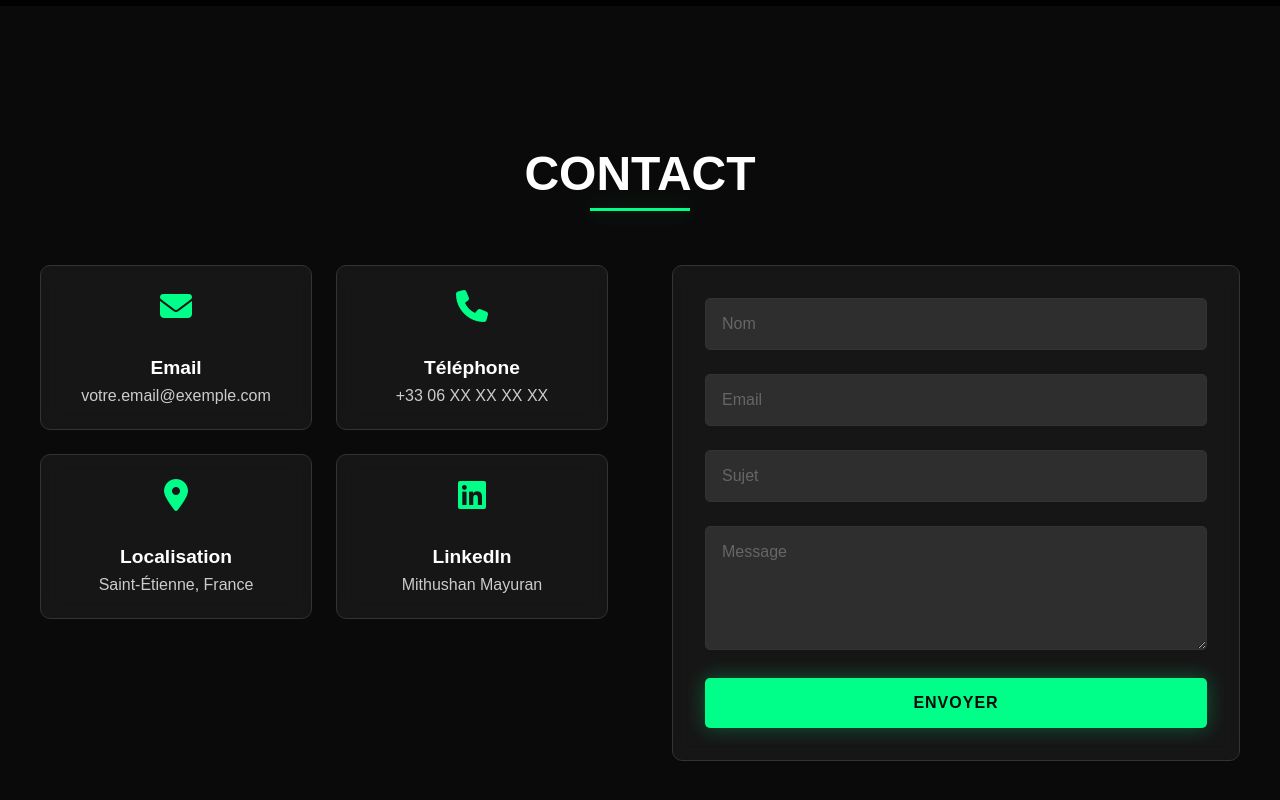
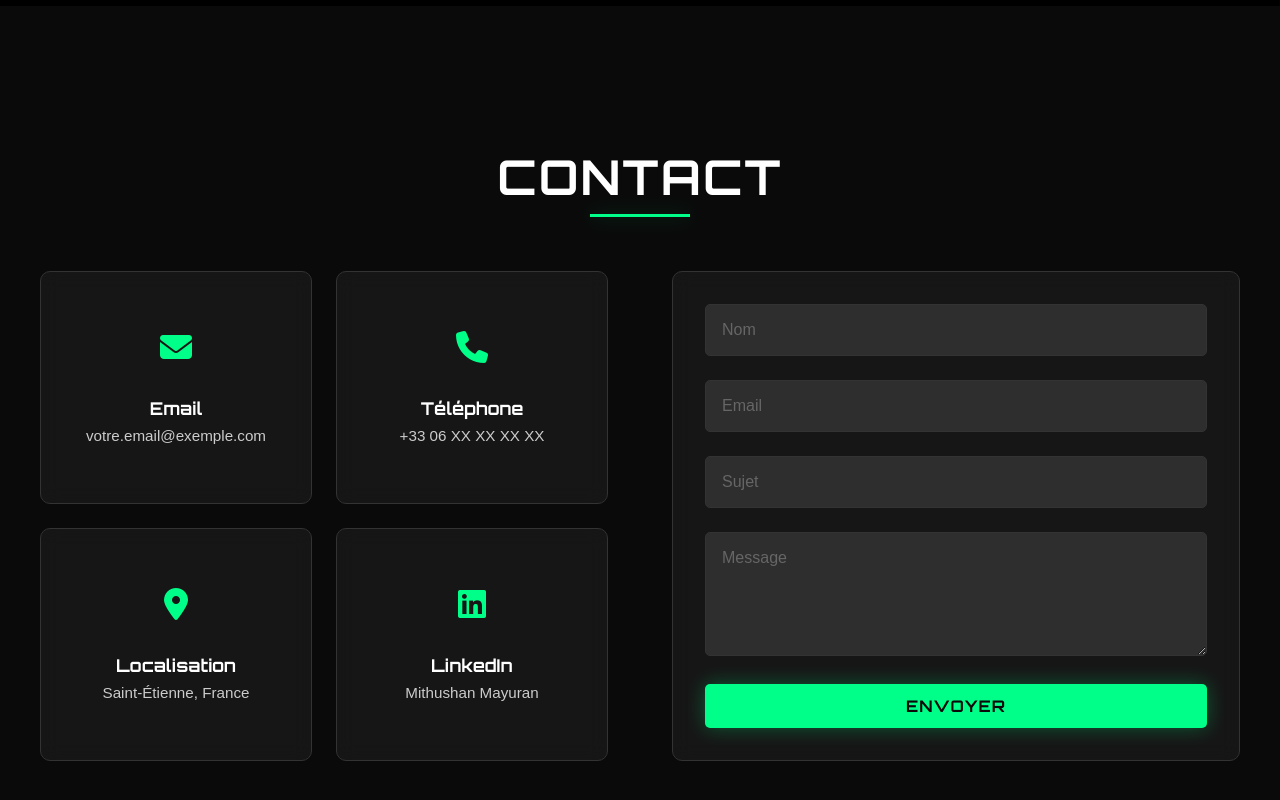
Before and after one commit to Ztarzan/Site-TEST, a plain HTML site: page index.html in a window 1280 px wide. Shown: the part 1523-2323 px from the top of the page. Drawn offline with nearby package versions, Linux system fonts and the light colour scheme.

Commit message:
contact 2

```diff
--- a/index.html
+++ b/index.html
@@ -4,6 +4,7 @@
     <meta charset="UTF-8">
     <meta name="viewport" content="width=device-width, initial-scale=1.0">
     <link rel="stylesheet" href="https://cdnjs.cloudflare.com/ajax/libs/font-awesome/6.4.0/css/all.min.css">
+    <link href="https://fonts.googleapis.com/css2?family=Orbitron:wght@500;700;900&family=Roboto:wght@300;400;500;700&display=swap" rel="stylesheet">
     <title>Mon site</title>
     <link rel="stylesheet" href="style.css">
 
--- a/style.css
+++ b/style.css
@@ -374,10 +374,9 @@ body {
 
 
 /* =========================================
-   SECTION CONTACT (EXACTEMENT COMME SAMIR)
+   SECTION CONTACT (TAILLE ÉGALE + STYLE SAMIR)
    ========================================= */
 
-/* Fond noir pleine largeur qui masque les étoiles et formules */
 .contact {
     width: 100%;
     background-color: #0a0a0a;
@@ -386,15 +385,15 @@ body {
     z-index: 2;
 }
 
-/* Conteneur centré de Samir */
 .contact .container {
     max-width: 1200px;
     margin: 0 auto;
     padding: 0 20px;
 }
 
-/* Titre CONTACT en blanc avec soulignement vert fluo */
+/* Titre CONTACT avec la police Orbitron et l'effet néon de Samir */
 .contact .section-title {
+    font-family: 'Orbitron', monospace;
     font-size: 3rem;
     font-weight: 700;
     text-align: center;
@@ -402,8 +401,10 @@ body {
     color: #ffffff;
     position: relative;
     text-transform: uppercase;
+    letter-spacing: 2px;
 }
 
+/* Barre vert fluo de 100px sous CONTACT */
 .contact .section-title::after {
     content: '';
     position: absolute;
@@ -416,19 +417,21 @@ body {
     box-shadow: 0 0 20px rgba(0, 255, 136, 0.3);
 }
 
-/* Grille principale : Cartes à gauche, Formulaire à droite */
+/* Deux colonnes de même largeur (1fr 1fr) et de même hauteur (stretch) */
 .contact-content {
     display: grid;
     grid-template-columns: 1fr 1fr;
     gap: 4rem;
-    align-items: start;
+    align-items: stretch; /* Force la gauche et la droite à avoir la même hauteur */
 }
 
-/* Grille 2x2 pour les 4 cartes de gauche */
+/* Grille 2x2 à gauche qui s'étire sur toute la hauteur du formulaire */
 .contact-info {
     display: grid;
     grid-template-columns: 1fr 1fr;
+    grid-template-rows: 1fr 1fr; /* Étire les 2 lignes de cartes équitablement */
     gap: 1.5rem;
+    height: 100%;
 }
 
 .contact-card {
@@ -439,6 +442,11 @@ body {
     text-align: center;
     transition: all 0.3s ease;
     backdrop-filter: blur(10px);
+    /* Centre parfaitement l'icône et le texte au milieu de chaque carte étirée */
+    display: flex;
+    flex-direction: column;
+    justify-content: center;
+    align-items: center;
 }
 
 .contact-card:hover {
@@ -454,14 +462,16 @@ body {
 }
 
 .contact-card h3 {
+    font-family: 'Orbitron', monospace;
     color: #ffffff;
     margin-bottom: 0.5rem;
-    font-size: 1.2rem;
+    font-size: 1.1rem;
 }
 
 .contact-card p {
     color: #cccccc;
     margin: 0;
+    font-size: 0.95rem;
 }
 
 /* Bloc Formulaire à droite */
@@ -471,6 +481,16 @@ body {
     border-radius: 10px;
     border: 1px solid #333333;
     backdrop-filter: blur(10px);
+    display: flex;
+    flex-direction: column;
+    justify-content: space-between;
+}
+
+.contact-form form {
+    display: flex;
+    flex-direction: column;
+    height: 100%;
+    justify-content: space-between;
 }
 
 .form-group {
@@ -503,14 +523,15 @@ body {
     color: #666666;
 }
 
-/* Bouton Envoyer de Samir */
+/* Bouton Envoyer style Samir */
 .contact-form .btn-primary {
     width: 100%;
-    padding: 1rem 2rem;
+    padding: 12px 30px;
     background: #00ff88;
     color: #0a0a0a;
     border: none;
     border-radius: 5px;
+    font-family: 'Orbitron', monospace;
     font-size: 1rem;
     font-weight: 700;
     text-transform: uppercase;
@@ -521,7 +542,7 @@ body {
 }
 
 .contact-form .btn-primary:hover {
-    transform: translateY(-3px);
+    transform: translateY(-2px);
     box-shadow: 0 0 30px rgba(0, 255, 136, 0.5);
 }
 
@@ -533,5 +554,6 @@ body {
     }
     .contact-info {
         grid-template-columns: 1fr;
+        grid-template-rows: auto;
     }
 }
```
